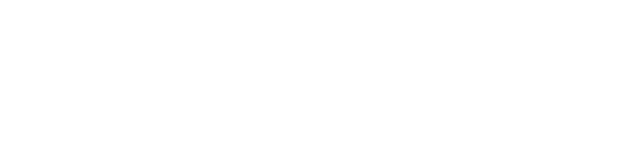
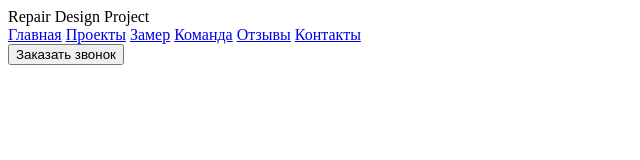
Before and after one commit to Kirillili/repair-design, a website: page index.html in a window 1280 px wide. Shown: the whole page, without its empty margins (0-640 px from the left). Drawn offline with Linux system fonts and the light colour scheme.

Commit message:
feat:add header in index.html

```diff
--- a/index.html
+++ b/index.html
@@ -7,6 +7,26 @@
     <title>Document</title>
 </head>
 <body>
-
+    <header class="header">
+        <div class="container">
+            <div class="menu">
+                <div class="logo menu__logo">Repair Design Project</div>
+                <nav class="nav menu__nav">
+                    <a href="#" class="nav__item">Главная</a>
+                    <a href="#" class="nav__item">Проекты</a>
+                    <a href="#" class="nav__item">Замер</a>
+                    <a href="#" class="nav__item">Команда</a>
+                    <a href="#" class="nav__item">Отзывы</a>
+                    <a href="#" class="nav__item">Контакты</a>
+                </nav>
+                <div class="contacts menu__contacts">
+                    <a href="tel:+79997683299" class="phone contacts__phone"></a>
+                    <button class="button contacts__button button--primary">Заказать звонок</button>
+                </div>
+            </div>
+            <!-- /.menu -->
+        </div>
+        <!-- /.container -->
+    </header>
 </body>
 </html>
```
